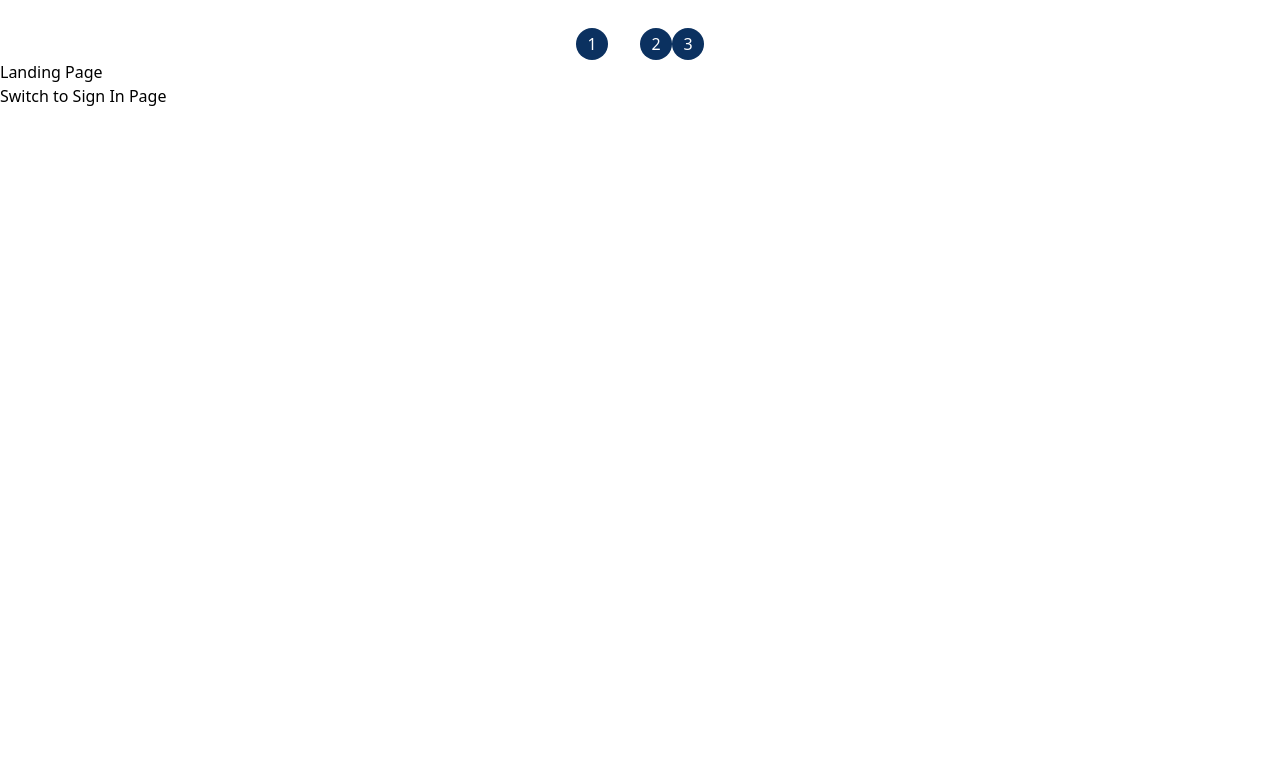
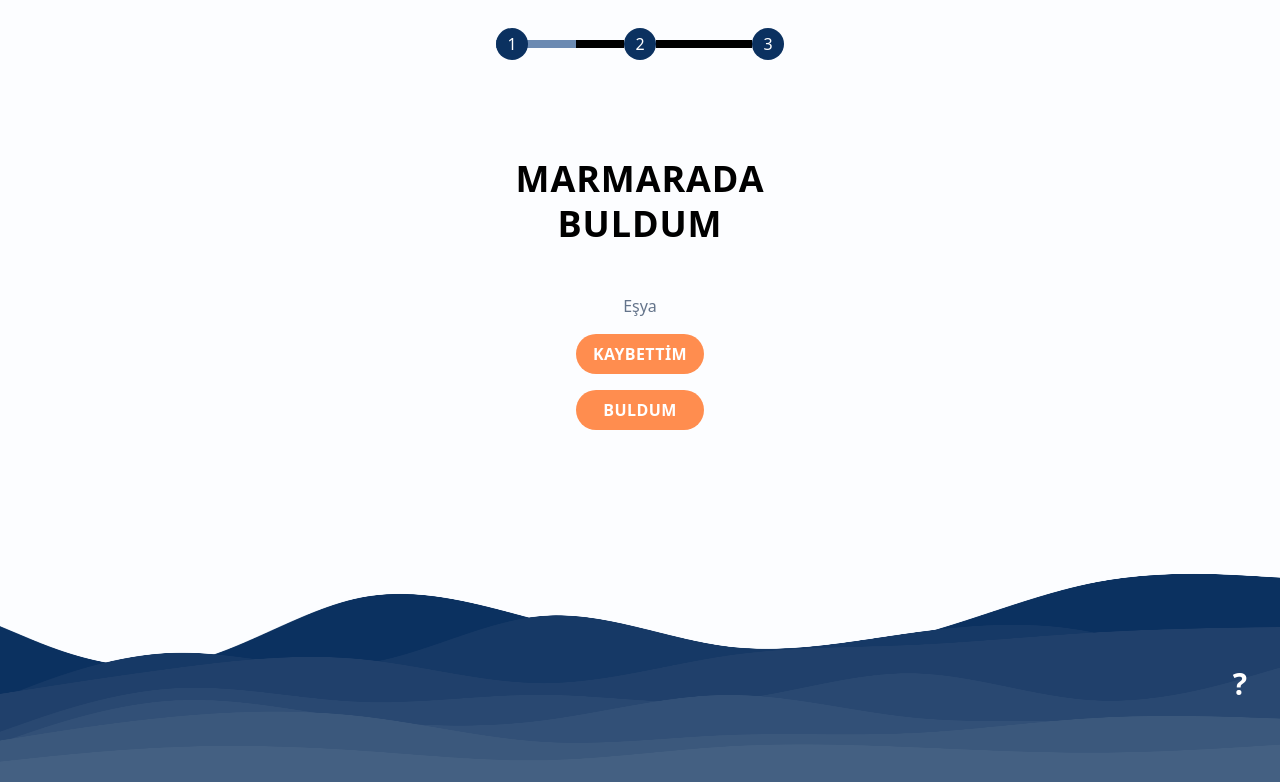
Before and after one commit to muratcankargi/marmara-kodlama, a React (Create React App) app in the folder marmaraFrontend/frontend/: page / in a window 1280 px wide. Shown: the top 782 px of the page. Built offline with nearby package versions, Linux system fonts and the light colour scheme.

Commit message:
complete landing page

```diff
--- /dev/null
+++ b/marmaraFrontend/frontend/src/components/FadedText.jsx
@@ -0,0 +1,7 @@
+import React from "react";
+
+function FadedText(props) {
+  return <span className="text-slate-500 ">{props.text}</span>;
+}
+
+export default FadedText;
--- a/marmaraFrontend/frontend/src/components/HorizontalScrollContainer.jsx
+++ b/marmaraFrontend/frontend/src/components/HorizontalScrollContainer.jsx
@@ -22,7 +22,7 @@
   // Width'imiz 300vw, 3 tane 100vw lik sayfamız var.
   return (
     <div
-      className="w-[300vw] h-screen flex transition-all ease-in-out duration-150"
+      className="w-[300vw] h-screen flex transition-all fixed top-0  "
       style={switchTo}
     >
       <LandingPage switchPage={switchPage} switchStyles={styles} />
--- a/marmaraFrontend/frontend/src/components/LandingPage.jsx
+++ b/marmaraFrontend/frontend/src/components/LandingPage.jsx
@@ -1,20 +1,37 @@
 import React from "react";
 import SwitchPageButton from "./SwitchPageButton";
 import ProgressBar from "./ProgressBar/ProgressBar";
+import Logo from "./Logo";
+import FadedText from "./FadedText";
+import Waves from "./Waves";
+import QuestionMark from "./QuestionMark";
 
 function LandingPage(props) {
   const { switchPage, switchStyles } = props;
 
-  // w-screen ve h-screen silinmemeli
   return (
-    <div className="w-screen h-screen">
+    <div className="w-screen h-screen bg-neutral relative">
       <ProgressBar />
-      <h1>Landing Page</h1>
-      <SwitchPageButton
-        switchTo={switchStyles.switchToSignInPage}
-        switchPage={switchPage}
-        buttonText={"Switch to Sign In Page"}
-      />
+      <Logo />
+      <div className="w-full flex items-center justify-center mt-12 font-medium">
+        <FadedText text="Eşya" />
+      </div>
+
+      <div className="w-full flex flex-col gap-4 mt-4 items-center ">
+        <SwitchPageButton
+          switchTo={switchStyles.switchToSignInPage}
+          handleFunction={switchPage}
+          buttonText={"KAYBETTİM"}
+        />
+
+        <SwitchPageButton
+          switchTo={switchStyles.switchToSignInPage}
+          handleFunction={switchPage}
+          buttonText={"BULDUM"}
+        />
+      </div>
+      <QuestionMark />
+      <Waves />
     </div>
   );
 }
--- /dev/null
+++ b/marmaraFrontend/frontend/src/components/Logo.jsx
@@ -0,0 +1,13 @@
+import React from "react";
+
+function Logo() {
+  return (
+    <div className="flex justify-center items-center w-full mt-24 ">
+      <h1 className="text-center text-4xl font-extrabold tracking-wide leading-tight">
+        MARMARADA <br /> BULDUM
+      </h1>
+    </div>
+  );
+}
+
+export default Logo;
--- a/marmaraFrontend/frontend/src/components/ProgressBar/ProgressBar.jsx
+++ b/marmaraFrontend/frontend/src/components/ProgressBar/ProgressBar.jsx
@@ -1,16 +1,21 @@
 import React from "react";
 import ProgressBarCircle from "./ProgressBarCircle";
+import ProgressBarLineBackground from "./ProgressBarLineBackground";
 import ProgressBarLine from "./ProgressBarLine";
+function ProgressBar() {
+  // Tailwind'e props la className gönderirken buna dikkat etmek lazım
+  // https://tailwindcss.com/docs/content-configuration#class-detection-in-depth
 
-function ProgressBar() {
   return (
-    <div className="flex w-full justify-center items-center mt-7 text-white">
-      <ProgressBarCircle content="1" />
-      <ProgressBarLine width="16" bgColor="primary-200" />
-      <ProgressBarLine width="8" bgColor="black" />
-      <ProgressBarCircle content="2" />
-      <ProgressBarLine width="24" bgColor="black" />
-      <ProgressBarCircle content="3" />
+    <div className="w-full mt-7 flex justify-center px-2 ">
+      <div className="relative flex justify-center items-center text-white">
+        <ProgressBarCircle content="1" />
+        <ProgressBarLineBackground />
+        <ProgressBarCircle content="2" />
+        <ProgressBarLineBackground />
+        <ProgressBarCircle content="3" />
+        <ProgressBarLine width="w-20" />
+      </div>
     </div>
   );
 }
--- a/marmaraFrontend/frontend/src/components/ProgressBar/ProgressBarCircle.jsx
+++ b/marmaraFrontend/frontend/src/components/ProgressBar/ProgressBarCircle.jsx
@@ -2,7 +2,7 @@
 
 function ProgressBarCircle(props) {
   return (
-    <div className="w-8 aspect-square rounded-full bg-primary-100 flex items-center justify-center">
+    <div className="w-8 aspect-square rounded-full z-50 bg-primary-100 flex items-center justify-center">
       {props.content}
     </div>
   );
--- a/marmaraFrontend/frontend/src/components/ProgressBar/ProgressBarLine.jsx
+++ b/marmaraFrontend/frontend/src/components/ProgressBar/ProgressBarLine.jsx
@@ -1,7 +1,10 @@
 import React from "react";
 
+// Width'i değiştirdiğin zaman ilerleyen mavi çizgi
 function ProgressBarLine(props) {
-  return <div className={`w-${props.width} h-2 bg-${props.bgColor}`}></div>;
+  return (
+    <div className={`absolute left-0 ${props.width} h-2 bg-primary-200`}></div>
+  );
 }
 
 export default ProgressBarLine;
--- /dev/null
+++ b/marmaraFrontend/frontend/src/components/ProgressBar/ProgressBarLineBackground.jsx
@@ -0,0 +1,8 @@
+import React from "react";
+
+// Siyah çizgi, 2 tane var w-24'ü değiştirirsen Circle'lar arası width artar
+function ProgressBarLineBackground() {
+  return <div className="w-24 h-2 bg-black"></div>;
+}
+
+export default ProgressBarLineBackground;
--- /dev/null
+++ b/marmaraFrontend/frontend/src/components/QuestionMark.jsx
@@ -0,0 +1,56 @@
+import React, { useState } from "react";
+
+function QuestionMark() {
+  const [visibility, setVisibility] = useState(false);
+
+  // Grid sayesinde height artarken transition koyabiliyoruz
+  // https://www.youtube.com/watch?v=B_n4YONte5A
+  const styles = {
+    display: "grid",
+    gridTemplateRows: visibility ? "1fr" : "0fr",
+    padding: visibility ? "1rem" : "0",
+  };
+
+  // Text'in yazılı olduğu yeri kapatıp açma
+  const triggerMessageBox = (e) => {
+    setVisibility((prevValue) => {
+      return !prevValue;
+    });
+    e.preventDefault();
+  };
+
+  // Şuan da z-indexlerden dolayı buttonlara tıklanmıyor düzeltilecek
+
+  return (
+    <div className="absolute h-5/6 z-50 bottom-24 right-5 flex ">
+      <div
+        className="w-64 mt-auto bg-black rounded-lg transition-all duration-500"
+        style={styles}
+      >
+        <div className="overflow-hidden">
+          <button
+            onClick={triggerMessageBox}
+            className="px-1 text-white block text-2xl font-extrabold ml-auto"
+          >
+            𝕏
+          </button>
+          <p className="text-white pt-4">
+            Lorem ipsum dolor sit amet consectetur adipisicing elit. Consectetur
+            quaerat amet quos odio modi quae est, totam, natus dolor et
+            accusamus optio quisquam vel velit ipsa dolorem illo blanditiis
+            ducimus. Lorem ipsum dolor sit, amet consectetur adipisicing elit.
+            Repellat necessitatibus, magni molestiae maiores nam vel expedita
+          </p>
+        </div>
+      </div>
+      <button
+        onClick={triggerMessageBox}
+        className="mt-auto w-10 h-10 text-white font-extrabold text-3xl flex items-center justify-center"
+      >
+        ?
+      </button>
+    </div>
+  );
+}
+
+export default QuestionMark;
--- a/marmaraFrontend/frontend/src/components/SwitchPageButton.jsx
+++ b/marmaraFrontend/frontend/src/components/SwitchPageButton.jsx
@@ -1,12 +1,14 @@
 import React from "react";
 
 function SwitchPageButton(props) {
-  const { switchTo, switchPage, buttonText } = props;
+  const { switchTo, handleFunction, buttonText } = props;
 
   return (
     <button
+      type="button"
+      className="w-32 py-2  bg-accent rounded-full text-white font-bold tracking-wide"
       onClick={() => {
-        switchPage(switchTo);
+        handleFunction(switchTo);
       }}
     >
       {buttonText}
--- /dev/null
+++ b/marmaraFrontend/frontend/src/components/Waves.jsx
@@ -0,0 +1,13 @@
+import React from "react";
+
+function Waves() {
+  return (
+    <img
+      src="/images/Waves.png"
+      alt="Waves"
+      className="absolute bottom-0 h-72 w-screen z-0"
+    />
+  );
+}
+
+export default Waves;
--- a/marmaraFrontend/frontend/tailwind.config.js
+++ b/marmaraFrontend/frontend/tailwind.config.js
@@ -4,8 +4,8 @@
   theme: {
     extend: {
       colors: {
-        "neutral": "FCFDFF",
-        "accent": "FF8D4F",
+        "neutral": "#FCFDFF",
+        "accent": "#FF8D4F",
         "primary": {
           100: "#0B3160",
           200: "#6B8AB2",
```
Also changed, not shown: marmaraFrontend/frontend/public/images/Waves.png (added), marmaraFrontend/frontend/public/images/Waves.webp (added).
